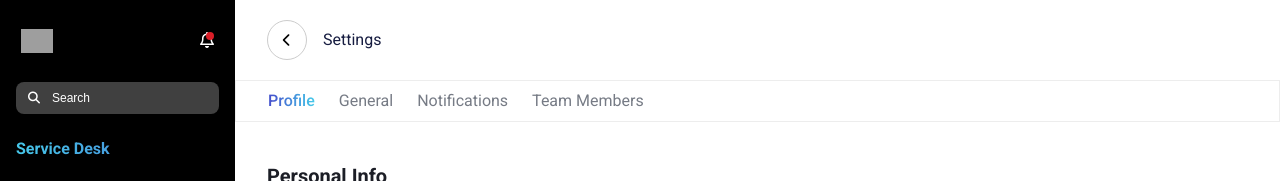
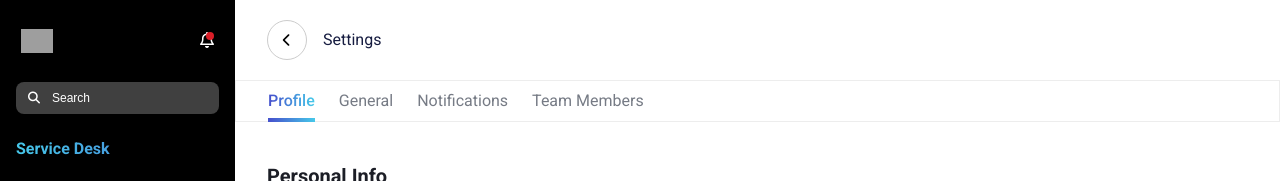
Before and after one commit to VishnuVNairCodes/deskday, a React (Create React App) app: page / in a window 1280 px wide. Shown: the top 181 px of the page. Built offline with nearby package versions, Linux system fonts and the light colour scheme; grey boxes are pictures that could not be loaded.

Commit message:
style: add gradient border bottom to active link

```diff
--- a/src/components/NavBar/index.jsx
+++ b/src/components/NavBar/index.jsx
@@ -2,17 +2,25 @@ import { NavLink } from "react-router-dom";
 import "./NavBar.css";
 
 const NavBar = () => {
-  const getActiveStyle = ({ isActive }) => ({
-    color: isActive ? "" : "var(--clr-nav-link-inactive)",
-    fontWeight: isActive ? "var(--fwt-semi-bold)" : "var(--fwt-regular)",
-    borderBottom: isActive ? "4px solid transparent" : "none",
-    background: isActive
-      ? "radial-gradient(94.76% 4003.41% at 5.24% 29.55%, #4652CD 0%, #46CBEA 100%)"
-      : "",
-    backgroundClip: isActive ? "text" : "",
-    WebkitBackgroundClip: isActive ? "text" : "",
-    WebkitTextFillColor: isActive ? "transparent" : "",
-  });
+  const getActiveStyle = ({ isActive }) =>
+    isActive
+      ? {
+          color: "",
+          fontWeight: "var(--fwt-semi-bold)",
+          background: "var(--clr-nav-link-active)",
+          backgroundClip: "text",
+          WebkitBackgroundClip: "text",
+          WebkitTextFillColor: "transparent",
+          paddingBottom: "8px",
+          borderBottom: "4px solid transparent",
+          borderImage: "var(--clr-nav-link-active)",
+          borderImageSlice: "1",
+          width: "100%",
+        }
+      : {
+          color: "var(--clr-nav-link-inactive)",
+          fontWeight: "var(--fwt-regular)",
+        };
   return (
     <nav className="nav">
       <ul className="nav-list">
```
